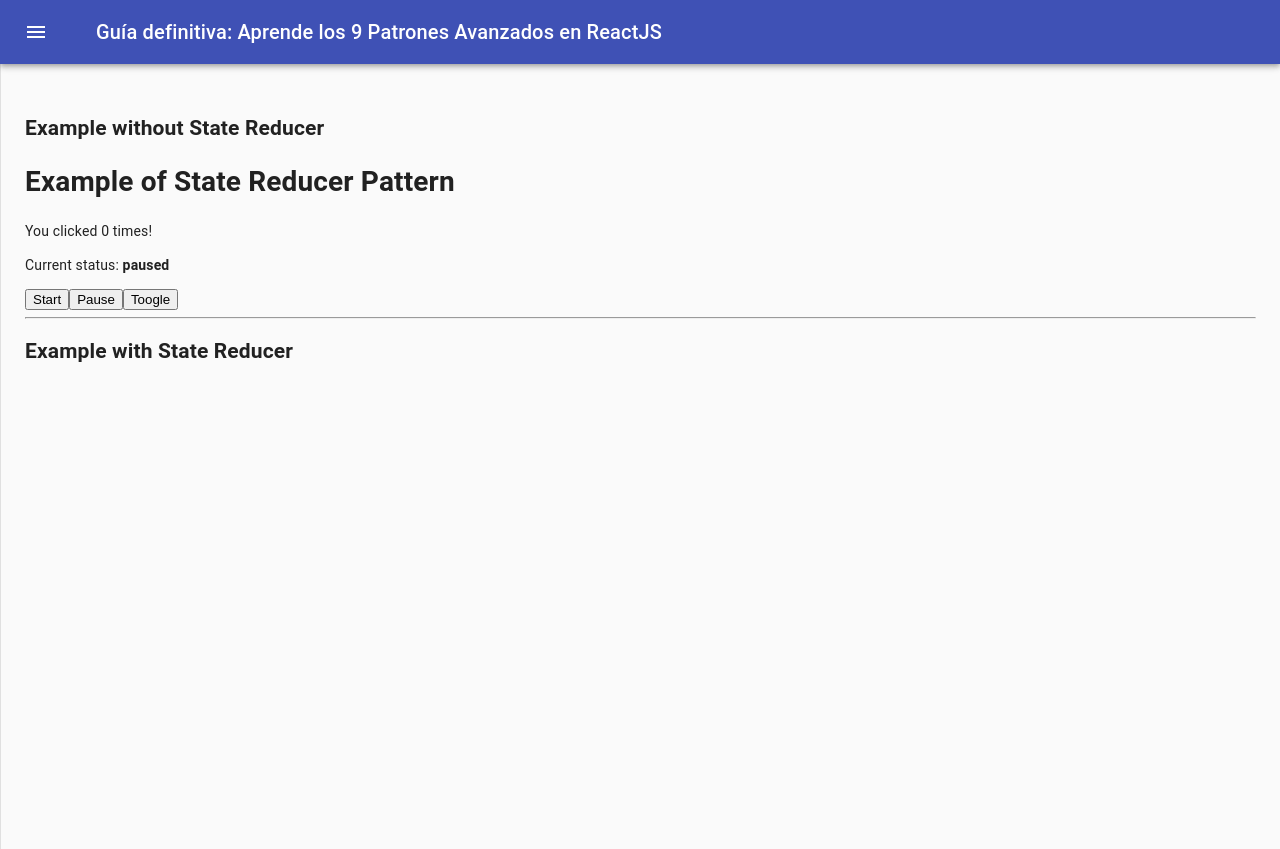
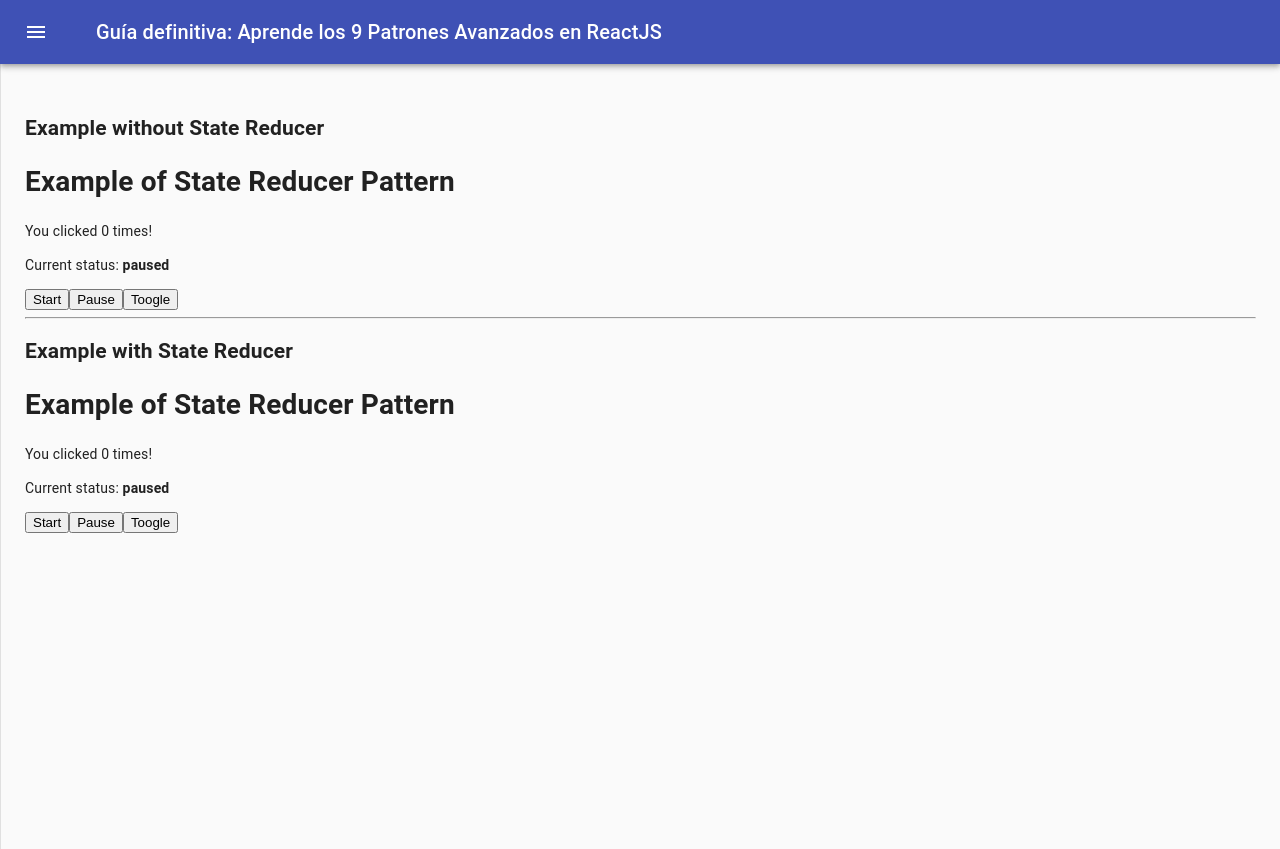
Before and after one commit to stevengf14/react-patterns, a React (Create React App) app: page /state-reducer in a window 1280 px wide. Built offline with nearby package versions, Linux system fonts and the light colour scheme.

Commit message:
Example with State Reducer

```diff
--- /dev/null
+++ b/src/state-reducer/action-types.js
@@ -0,0 +1,5 @@
+export const actionTypes = {
+  TOOGLE_PLAYING: "TOOGLE_PLAYING",
+  PLAY: "PLAY",
+  PAUSE: "PAUSE",
+};
--- /dev/null
+++ b/src/state-reducer/components/player-reducer.js
@@ -0,0 +1,47 @@
+import { useState } from "react";
+import {
+  usePlayerReducer,
+  actionTypes,
+  playerReducer,
+} from "../hooks/use-player-reducer";
+
+const LIMIT_TIMES = 5;
+
+export const PlayerReducer = () => {
+  const [count, setCount] = useState(0);
+  const clickedMoreTimes = () => count >= LIMIT_TIMES;
+
+  const { tooglePlay, play, pause, isPlaying } = usePlayerReducer({
+    reducer(state, action) {
+      const stateUpdated = playerReducer(state, action);
+
+      if (action.type === actionTypes.PLAY && clickedMoreTimes()) {
+        alert("Limit reached");
+        return {
+          isPlaying: false,
+        };
+      }
+      return stateUpdated;
+    },
+  });
+
+  const handlePlay = () => {
+    setCount(count + 1);
+    play();
+  };
+
+  return (
+    <div className="App">
+      <h1>Example of State Reducer Pattern</h1>
+      <p>You clicked {count} times!</p>
+      <p>
+        Current status: <b>{isPlaying ? "playing" : "paused"}</b>
+      </p>
+      <button disabled={clickedMoreTimes()} onClick={handlePlay}>
+        Start
+      </button>
+      <button onClick={pause}>Pause</button>
+      <button onClick={tooglePlay}>Toogle</button>
+    </div>
+  );
+};
--- a/src/state-reducer/components/state-reducer-page.js
+++ b/src/state-reducer/components/state-reducer-page.js
@@ -1,6 +1,7 @@
 import React from "react";
 
 import { Player } from "./player";
+import { PlayerReducer } from "./player-reducer";
 
 export const StateReducerPage = () => (
   <>
@@ -9,5 +10,6 @@ export const StateReducerPage = () => (
     <hr></hr>
 
     <h2>Example with State Reducer</h2>
+    <PlayerReducer />
   </>
 );
--- /dev/null
+++ b/src/state-reducer/hooks/use-player-reducer.js
@@ -0,0 +1,35 @@
+import { useReducer } from "react";
+
+import { actionTypes } from "../action-types";
+
+export const playerReducer = (state, action) => {
+  if (action.type === actionTypes.TOOGLE_PLAYING) {
+    return { isPlaying: !state.isPlaying };
+  }
+  if (action.type === actionTypes.PLAY) {
+    return { isPlaying: true };
+  }
+  if (action.type === actionTypes.PAUSE) {
+    return { isPlaying: false };
+  }
+  return state;
+};
+
+export const usePlayerReducer = ({ reducer = playerReducer } = {}) => {
+  const [{ isPlaying }, dispatch] = useReducer(reducer, {
+    isPlaying: false,
+  });
+
+  const tooglePlay = () => dispatch({ type: actionTypes.TOOGLE_PLAYING });
+  const play = () => dispatch({ type: actionTypes.PLAY });
+  const pause = () => dispatch({ type: actionTypes.PAUSE });
+
+  return {
+    tooglePlay,
+    isPlaying,
+    play,
+    pause,
+  };
+};
+
+export { actionTypes };
```
